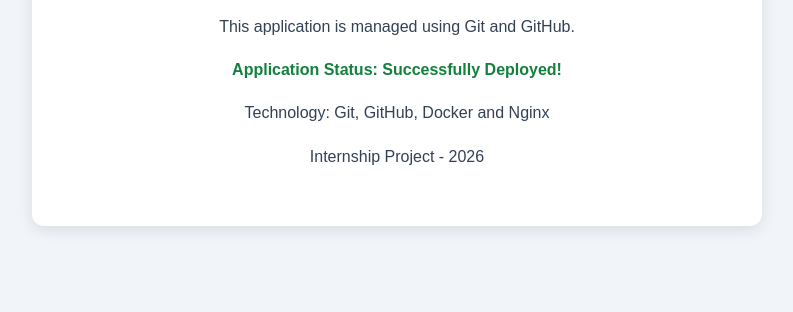
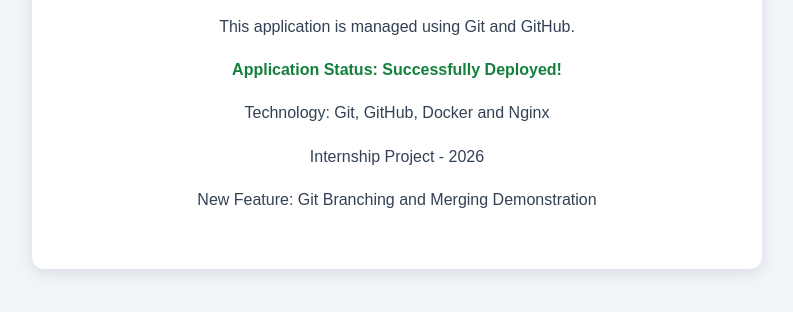
Before and after one commit to NabeelaNisa/Git-DevOps-Task-3, a plain HTML site: page index.html in a window 1280 px wide. Shown: the part 218-530 px from the top of the page, without its empty margins (243-1036 px from the left). Drawn offline with Linux system fonts and the light colour scheme.

Commit message:
Add branching demonstration feature

```diff
--- a/index.html
+++ b/index.html
@@ -51,6 +51,7 @@
         <p>Technology: Git, GitHub, Docker and Nginx</p>
 
         <p>Internship Project - 2026</p>
+<p>New Feature: Git Branching and Merging Demonstration</p>
     </div>
 </body>
 </html>
```
